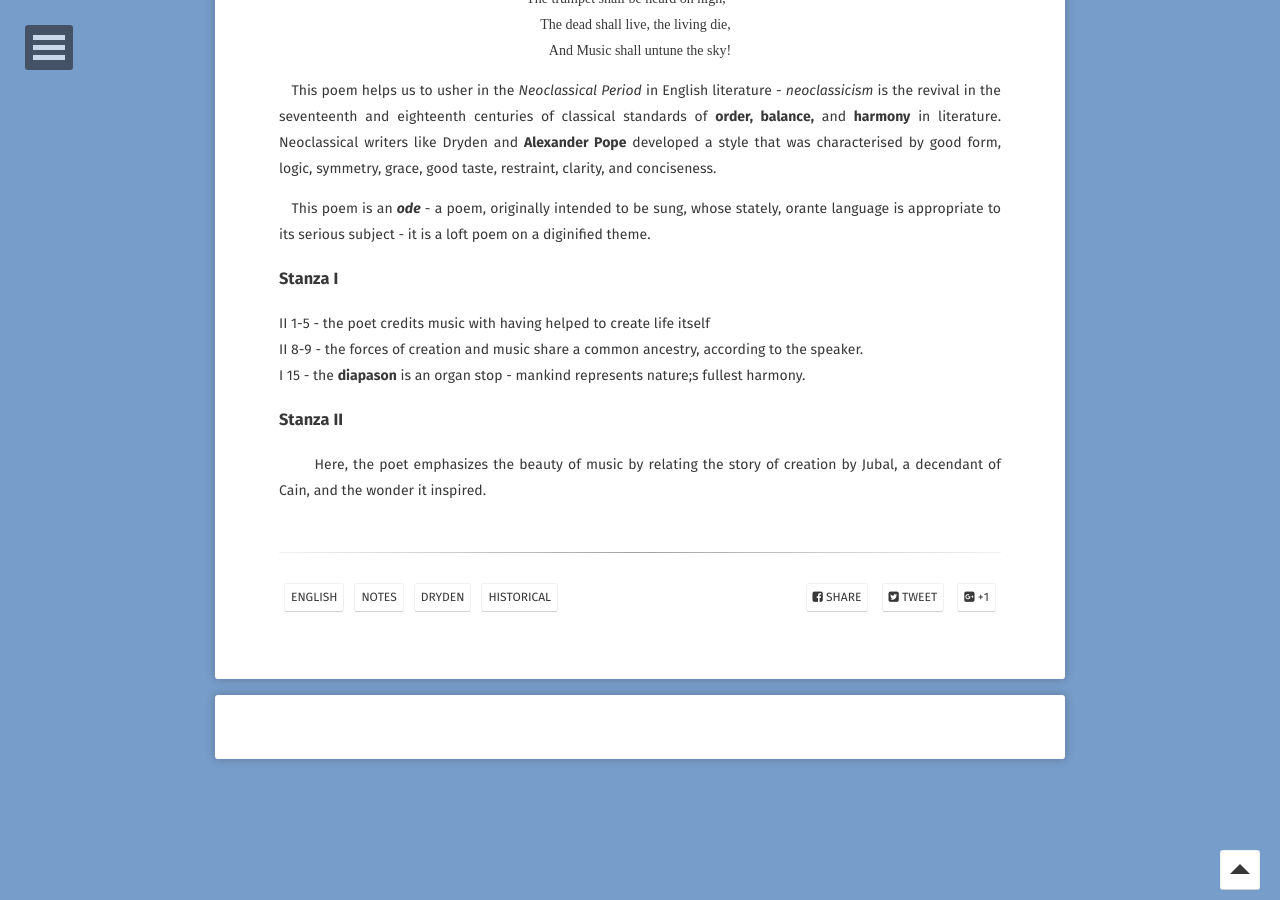
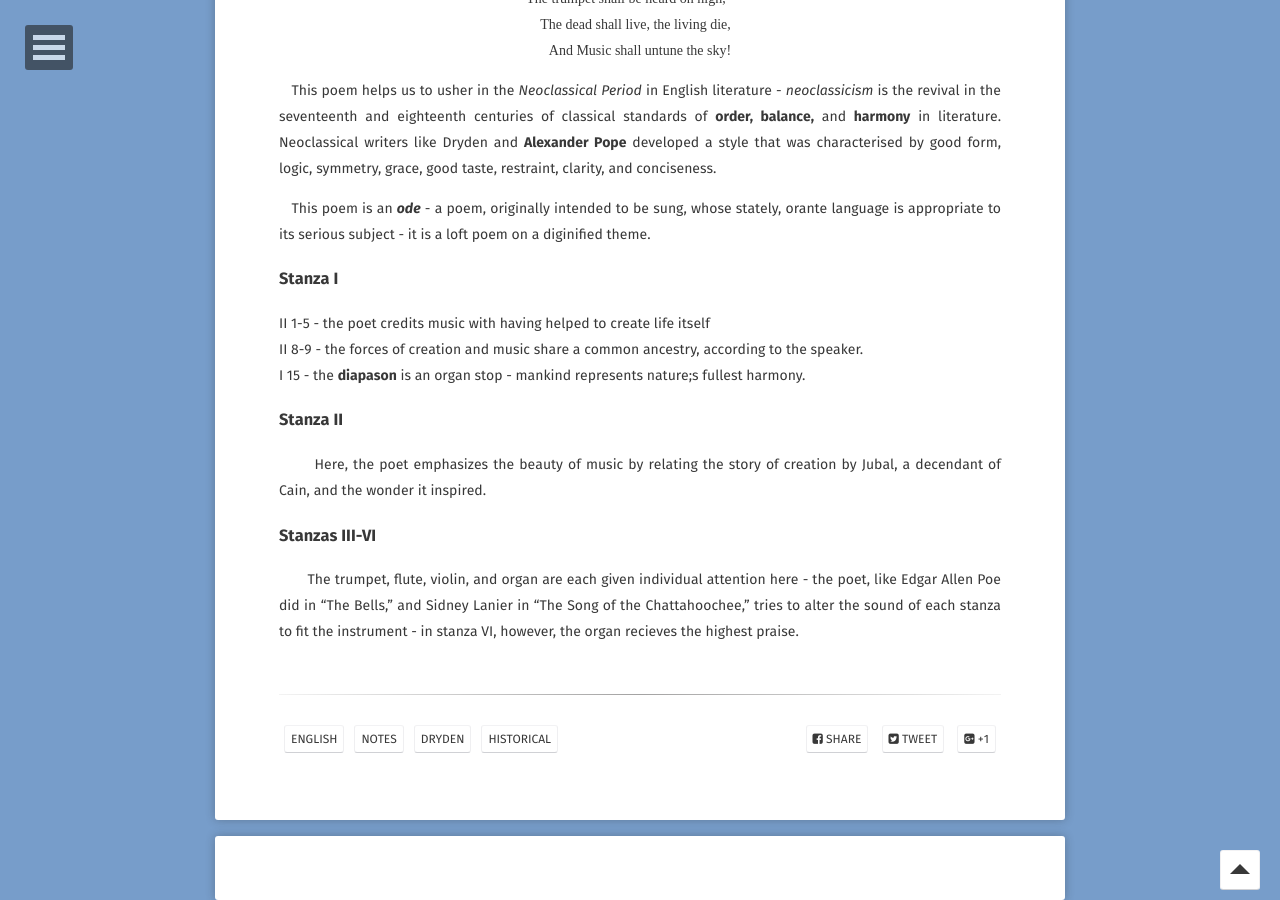
Before and after one commit to EthenStrine/site, a Jekyll site: the page built from _posts/2019-01-18-a-song-for-st-cecilias-day.md, in a window 1280 px wide and 900 px high, scrolled down 2330 px. Built offline with Jekyll 4.4.1, drawn with Linux system fonts in a browser that asks for light colours; some web fonts are replaced; comment, search, counter and statistics services are not loaded.

Commit message:
Update 2019-01-18-a-song-for-st-cecilias-day.md

```diff
--- a/_posts/2019-01-18-a-song-for-st-cecilias-day.md
+++ b/_posts/2019-01-18-a-song-for-st-cecilias-day.md
@@ -99,5 +99,7 @@ II 8-9 - the forces of creation and music share a common ancestry, according to
 I 15 - the **diapason** is an organ stop - mankind represents nature;s fullest harmony.
 
 ### Stanza II
+&nbsp;&nbsp;&nbsp;&nbsp;&nbsp;&nbsp; Here, the poet emphasizes the beauty of music by relating the story of creation by Jubal, a decendant of Cain, and the wonder it inspired.
 
-&nbsp;&nbsp;&nbsp;&nbsp;&nbsp;&nbsp; Here, the poet emphasizes the beauty of music by relating the story of creation by Jubal, a decendant of Cain, and the wonder it inspired.
+### Stanzas III-VI
+&nbsp;&nbsp;&nbsp;&nbsp;&nbsp;&nbsp; The trumpet, flute, violin, and organ are each given individual attention here - the poet, like Edgar Allen Poe did in "The Bells," and Sidney Lanier in "The Song of the Chattahoochee," tries to alter the sound of each stanza to fit the instrument - in stanza VI, however, the organ recieves the highest praise.
```
